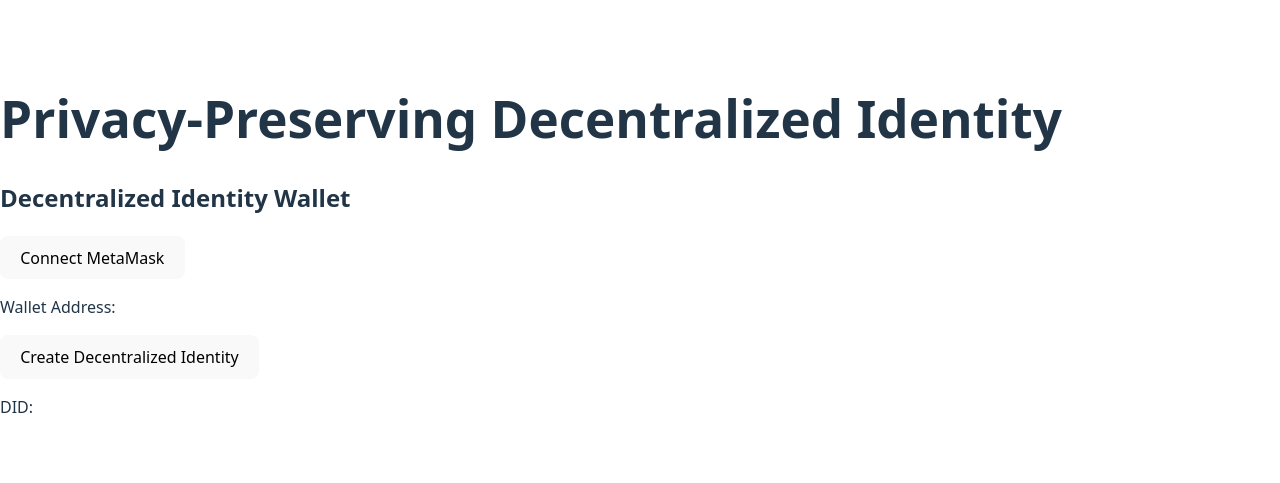
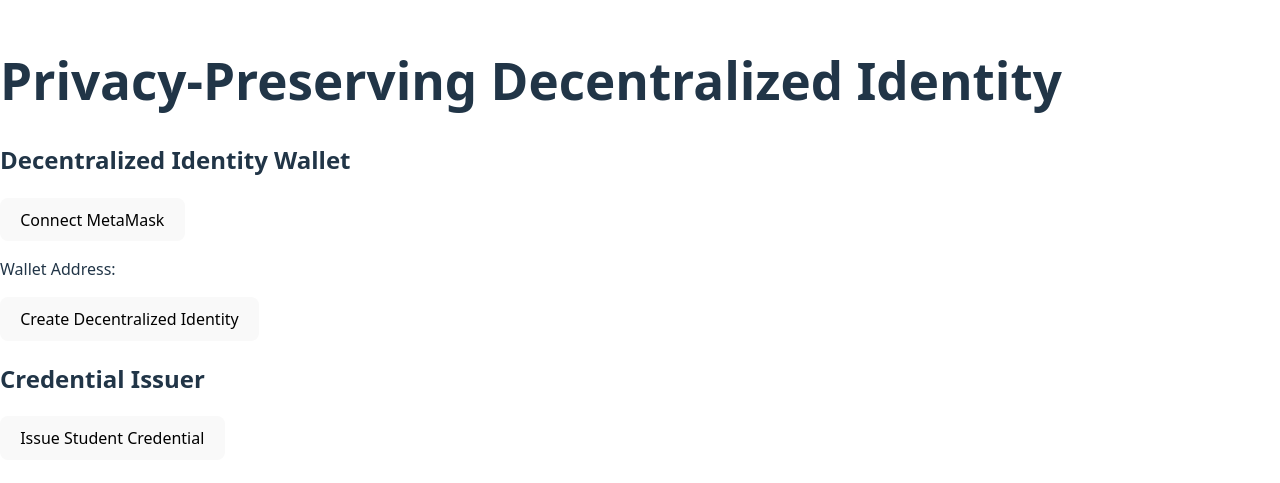
Before and after one commit to ThomasVargheseGeorge/SeniorDevelopmentProject_PPDI, a React (Vite) app: page / in a window 1280 px wide. Shown: the part 155-638 px from the top of the page. Built offline with nearby package versions, Linux system fonts and the light colour scheme.

Commit message:
I have created Issuer class and Updated App and Wallet

```diff
--- a/src/App.jsx
+++ b/src/App.jsx
@@ -1,10 +1,20 @@
 import Wallet from "./Wallet";
+import Issuer from "./Issuer";
+import { useState } from "react";
+
 function App() {
+
+    const [did, setDid] = useState("");
+
     return (
         <div>
             <h1>Privacy-Preserving Decentralized Identity</h1>
-            <Wallet />
+
+            <Wallet setDid={setDid} />
+
+            <Issuer did={did} />
         </div>
     );
 }
+
 export default App;
--- /dev/null
+++ b/src/Issuer.jsx
@@ -0,0 +1,36 @@
+import { useState } from "react";
+
+function Issuer({ did }) {
+
+    const [credential, setCredential] = useState("");
+
+    function issueCredential() {
+        if (!did) {
+            alert("No DID found");
+            return;
+        }
+
+        const newCredential = {
+            type: "StudentCredential",
+            issuer: "University",
+            holder: did,
+            status: "Valid"
+        };
+
+        setCredential(JSON.stringify(newCredential, null, 2));
+    }
+
+    return (
+        <div>
+            <h2>Credential Issuer</h2>
+
+            <button onClick={issueCredential}>
+                Issue Student Credential
+            </button>
+
+            <pre>{credential}</pre>
+        </div>
+    );
+}
+
+export default Issuer;
--- a/src/Wallet.jsx
+++ b/src/Wallet.jsx
@@ -1,8 +1,8 @@
 import { useState } from "react";
 
-function Wallet() {
+function Wallet({ setDid }) {
+
     const [account, setAccount] = useState("");
-    const [did, setDid] = useState("");
 
     async function connectWallet() {
         if (typeof window.ethereum !== "undefined") {
@@ -44,8 +44,6 @@ async function connectWallet() {
             <button onClick={createIdentity}>
                 Create Decentralized Identity
             </button>
-
-            <p>DID: {did}</p>
         </div>
     );
 }
```
Lines whose indentation alone changed are shown as unchanged.
